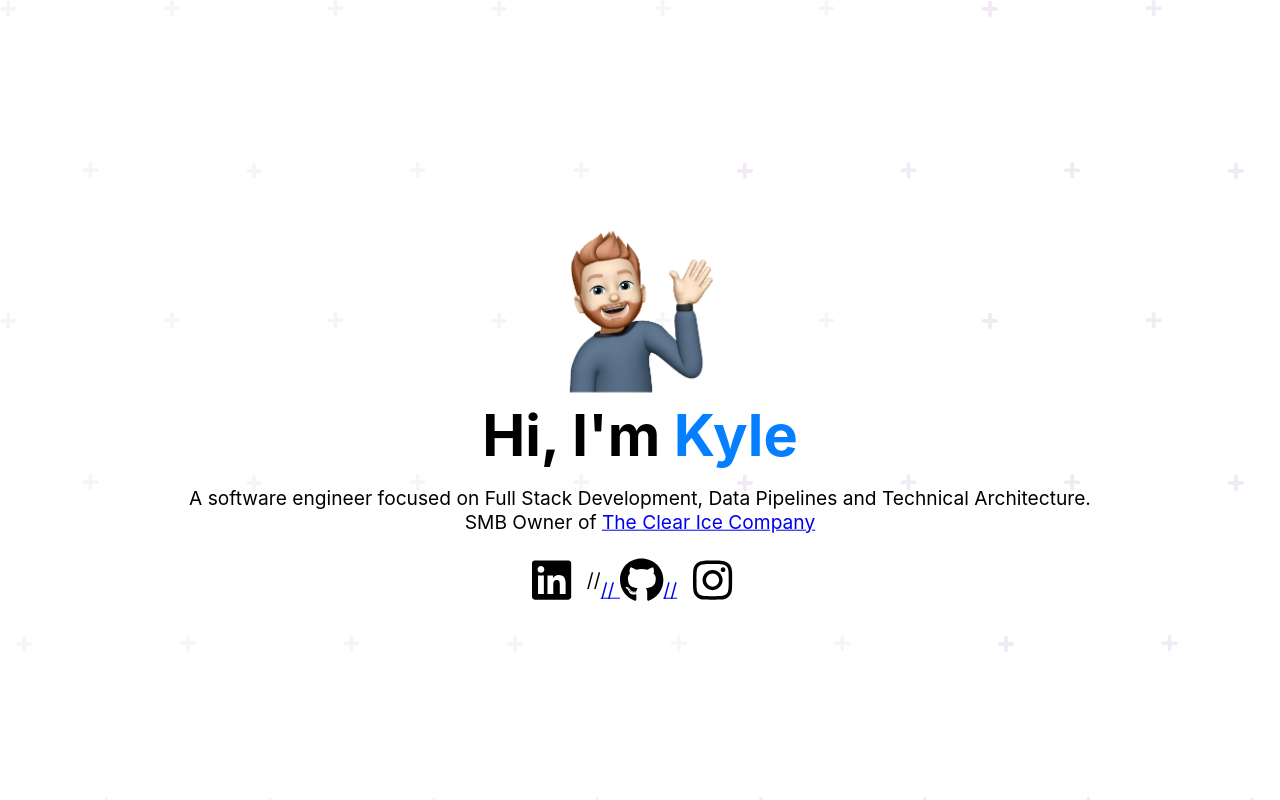
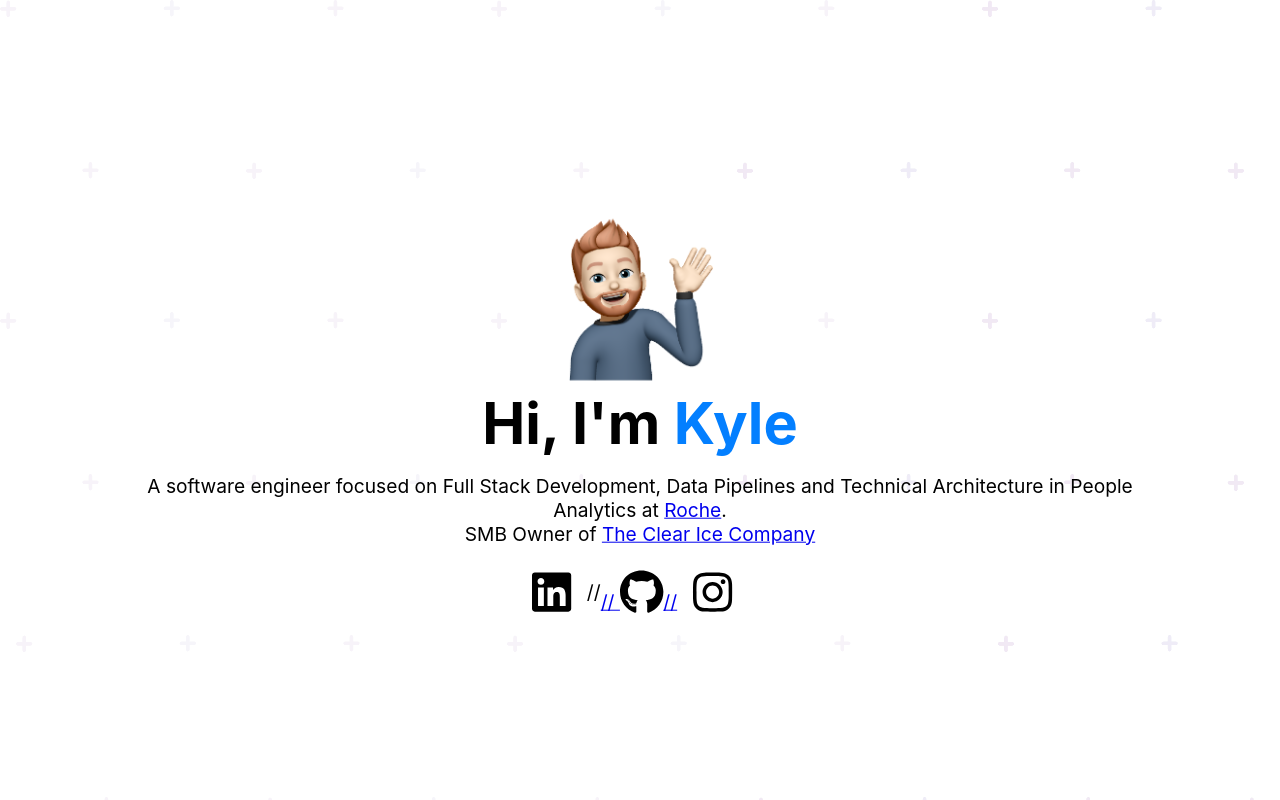
Before and after one commit to kylesf/main-site, a React (Create React App) app: page / in a window 1280 px wide. Built offline with nearby package versions, Linux system fonts and the light colour scheme.

Commit message:
Update HomePage.js

```diff
--- a/src/Pages/HomePage.js
+++ b/src/Pages/HomePage.js
@@ -15,7 +15,7 @@ function HomePage() {
                     <span> Kyle </span>
                 </h1>
                 <p className="h-sub-text">
-                A software engineer focused on Full Stack Development, Data Pipelines and Technical Architecture. <br />SMB Owner of  <a href='https://www.theclearicecompany.com'>The Clear Ice Company</a>
+                A software engineer focused on Full Stack Development, Data Pipelines and Technical Architecture in People Analytics at <a href='https://www.roche.com'>Roche</a>. <br />SMB Owner of  <a href='https://www.theclearicecompany.com'>The Clear Ice Company</a>
                 </p>
                 <div className="icons">
                     <a href='https://www.linkedin.com/in/kylestewartfrantz/' className="icon-holder" >
```
